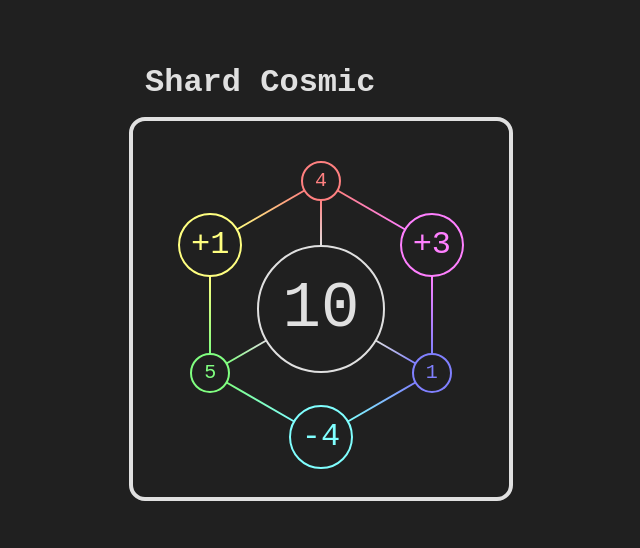
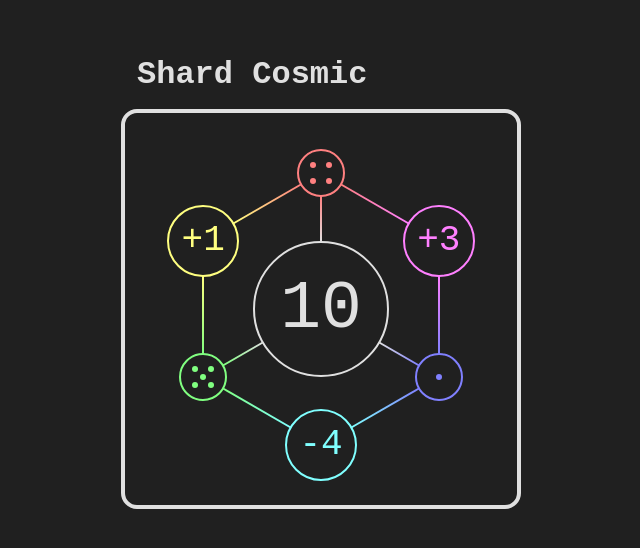
Before and after one commit to caleb-cox/shard-cosmic, a Vue app: page / in a window 1280 px wide. Shown: the part 118-666 px from the top of the page, without its empty margins (319-959 px from the left). Built offline with nearby package versions, Linux system fonts and the light colour scheme; a web font is replaced by a local one.

Commit message:
Use pips for dice

```diff
--- a/src/components/Card.vue
+++ b/src/components/Card.vue
@@ -9,11 +9,23 @@ const signNumber = (number) => {
 
 <template>
   <div class="card">
-    <div class="node red">{{ rolls[0] }}</div>
+    <div class="node red">
+      <div class="face">
+        <div v-for="_ in rolls[0]" class="pip"></div>
+      </div>
+    </div>
     <div class="node yellow">{{ signNumber(rolls[2] - rolls[0]) }}</div>
-    <div class="node green">{{ rolls[2] }}</div>
+    <div class="node green">
+      <div class="face">
+        <div v-for="_ in rolls[2]" class="pip"></div>
+      </div>
+    </div>
     <div class="node cyan">{{ signNumber(rolls[1] - rolls[2]) }}</div>
-    <div class="node blue">{{ rolls[1] }}</div>
+    <div class="node blue">
+      <div class="face">
+        <div v-for="_ in rolls[1]" class="pip"></div>
+      </div>
+    </div>
     <div class="node magenta">{{ signNumber(rolls[0] - rolls[1]) }}</div>
     <div class="node white">{{ rolls[0] + rolls[1] + rolls[2] }}</div>
   </div>
@@ -25,10 +37,10 @@ const signNumber = (number) => {
   user-select: none;
   border: 0.25rem solid var(--color-white);
   border-radius: 1rem;
-  height: 24rem;
-  width: 24rem;
+  height: 25rem;
+  width: 25rem;
   position: relative;
-  --radius: 4rem;
+  --radius: 4.25rem;
 }
 
 .node {
@@ -43,41 +55,91 @@ const signNumber = (number) => {
   justify-content: center;
 }
 
+.face {
+  display: grid;
+  gap: 0.125rem;
+  grid-template-columns: repeat(3, 0.375rem);
+  grid-template-rows: repeat(3, 0.375rem);
+  grid-template-areas:
+    "a . c"
+    "e g f"
+    "d . b";
+}
+
+.pip {
+  width: 100%;
+  height: 100%;
+  border-radius: 50%;
+}
+
+.pip:nth-child(2) {
+  grid-area: b;
+}
+
+.pip:nth-child(3) {
+  grid-area: c;
+}
+
+.pip:nth-child(4) {
+  grid-area: d;
+}
+
+.pip:nth-child(5) {
+  grid-area: e;
+}
+
+.pip:nth-child(6) {
+  grid-area: f;
+}
+
+.pip:nth-child(odd):last-child {
+  grid-area: g;
+}
+
 .red,
 .green,
 .blue {
-  font-size: 1.25em;
+  font-size: 1.5rem;
 }
 
 .yellow,
 .magenta,
 .cyan {
-  font-size: 2em;
+  font-size: 2.25rem;
 }
 
 .white {
-  font-size: 4em;
+  font-size: 4.25rem;
 }
 
 .red {
   left: 50%;
   top: calc(50% - calc(var(--radius) * 2));
   border-color: var(--color-red);
-  color: var(--color-red);
+}
+
+.red .pip {
+  background-color: var(--color-red);
 }
 
 .green {
   left: calc(50% - calc(var(--radius) * 1.732));
   top: calc(50% + var(--radius));
   border-color: var(--color-green);
-  color: var(--color-green);
+}
+
+.green .pip {
+  background-color: var(--color-green);
 }
 
 .blue {
   left: calc(50% + calc(var(--radius) * 1.732));
   top: calc(50% + var(--radius));
   border-color: var(--color-blue);
-  color: var(--color-blue);
+}
+
+.blue .pip {
+  background-color: var(--color-blue);
 }
 
 .cyan {
@@ -114,7 +176,7 @@ const signNumber = (number) => {
   position: absolute;
   height: 0.125rem;
   width: 2.875rem;
-  --translate: 2.625rem;
+  --translate: 2.875rem;
   content: "";
 }
 
@@ -142,7 +204,7 @@ const signNumber = (number) => {
   position: absolute;
   height: 0.125rem;
   width: 4.875rem;
-  --translate: 4.375rem;
+  --translate: 4.625rem;
   content: "";
 }
 
```
